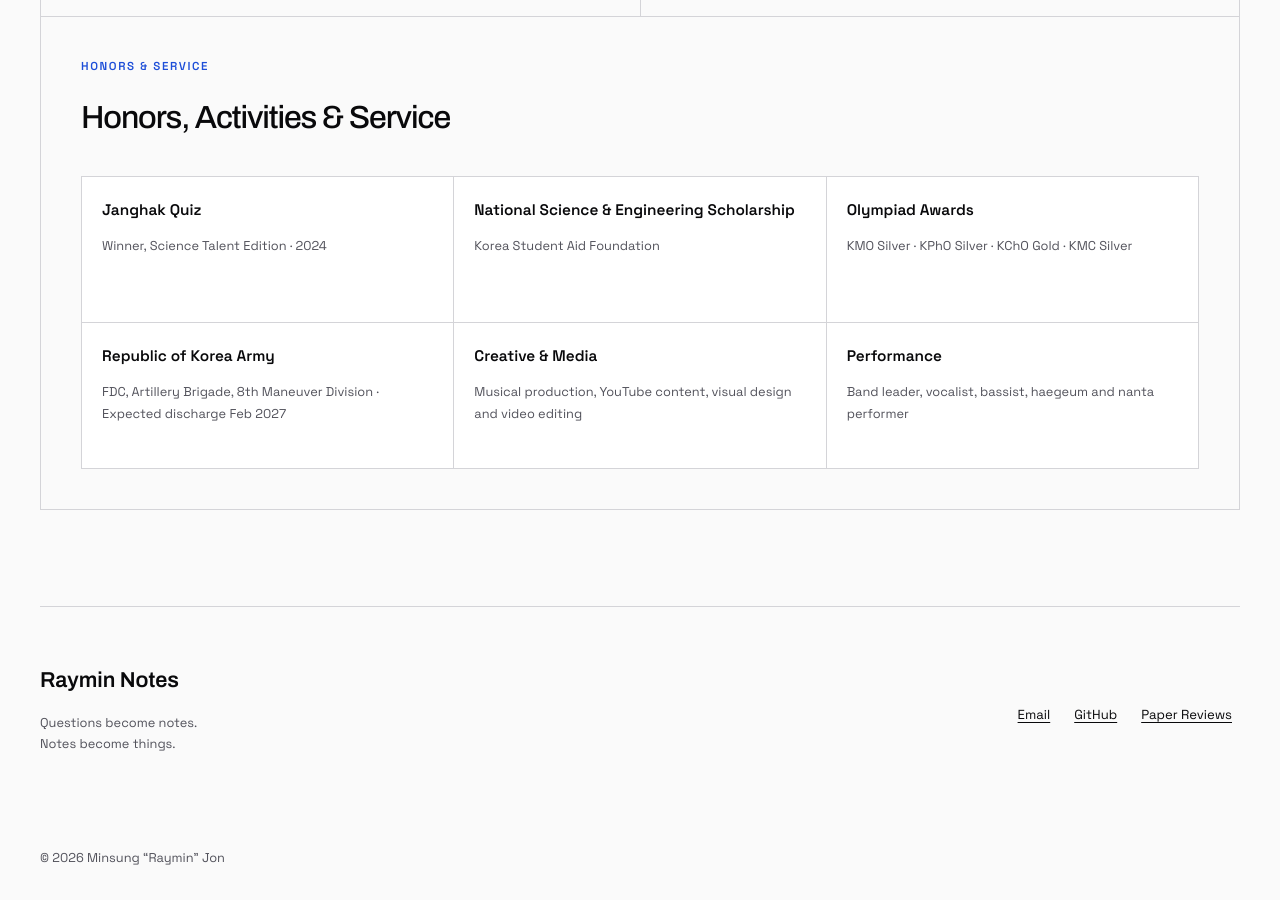
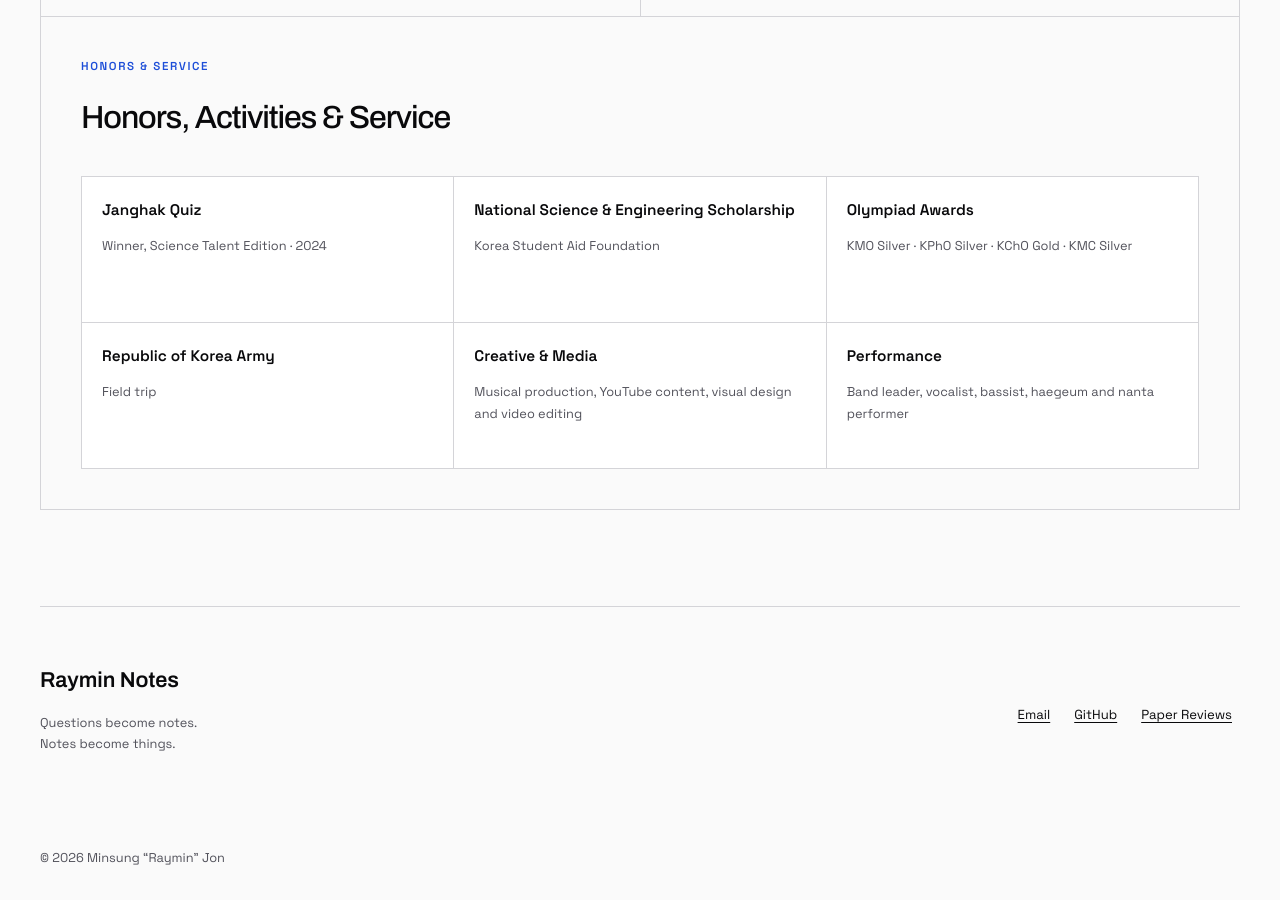
Before and after one commit to oops-lobster/oops-lobster.github.io, a Jekyll site: the page built from resume.html, in a window 1280 px wide and 900 px high, scrolled down 2145 px. Built offline with Jekyll 4.4.1, drawn with Linux system fonts in a browser that asks for light colours.

Commit message:
Update military service description

```diff
--- a/resume.html
+++ b/resume.html
@@ -19,5 +19,5 @@
   <section class="resume-section"><p class="eyebrow">Experience</p><h2>Leadership</h2><div class="compact-entry"><h3>Math Mentoring Group (SASA)</h3><p>Founder &amp; Head Mentor</p><p class="muted">2022–2025</p></div><div class="compact-entry"><h3>Private Tutoring &amp; Academic Coaching</h3><p>Academic Coach</p><p class="muted">2024–Present</p></div><div class="compact-entry"><h3>SASA Mathematics Events</h3><p>Event Organizing Chair</p></div></section>
   <section class="resume-section"><p class="eyebrow">Research interests</p><h2>Focus</h2><ul class="stack-list"><li>Biomedical integrated circuits</li><li>Wearable sensing</li><li>Signal processing</li><li>On-device machine learning</li><li>Assistive technology</li></ul></section>
   <section class="resume-section"><p class="eyebrow">Technical skills</p><h2>Skills</h2><ul class="stack-list"><li><strong>Programming</strong><span>Python, C/C++</span></li><li><strong>AI/ML</strong><span>LLM applications, prompt design, data modeling</span></li><li><strong>Tools</strong><span>Git, GitHub, VS Code, Supabase, Vercel</span></li></ul></section>
-  <section class="resume-section resume-wide"><p class="eyebrow">Honors &amp; service</p><h2>Honors, Activities &amp; Service</h2><div class="honor-grid"><div><h3>Janghak Quiz</h3><p>Winner, Science Talent Edition · 2024</p></div><div><h3>National Science &amp; Engineering Scholarship</h3><p>Korea Student Aid Foundation</p></div><div><h3>Olympiad Awards</h3><p>KMO Silver · KPhO Silver · KChO Gold · KMC Silver</p></div><div><h3>Republic of Korea Army</h3><p>FDC, Artillery Brigade, 8th Maneuver Division · Expected discharge Feb 2027</p></div><div><h3>Creative &amp; Media</h3><p>Musical production, YouTube content, visual design and video editing</p></div><div><h3>Performance</h3><p>Band leader, vocalist, bassist, haegeum and nanta performer</p></div></div></section>
+  <section class="resume-section resume-wide"><p class="eyebrow">Honors &amp; service</p><h2>Honors, Activities &amp; Service</h2><div class="honor-grid"><div><h3>Janghak Quiz</h3><p>Winner, Science Talent Edition · 2024</p></div><div><h3>National Science &amp; Engineering Scholarship</h3><p>Korea Student Aid Foundation</p></div><div><h3>Olympiad Awards</h3><p>KMO Silver · KPhO Silver · KChO Gold · KMC Silver</p></div><div><h3>Republic of Korea Army</h3><p>Field trip</p></div><div><h3>Creative &amp; Media</h3><p>Musical production, YouTube content, visual design and video editing</p></div><div><h3>Performance</h3><p>Band leader, vocalist, bassist, haegeum and nanta performer</p></div></div></section>
 </div>
```
